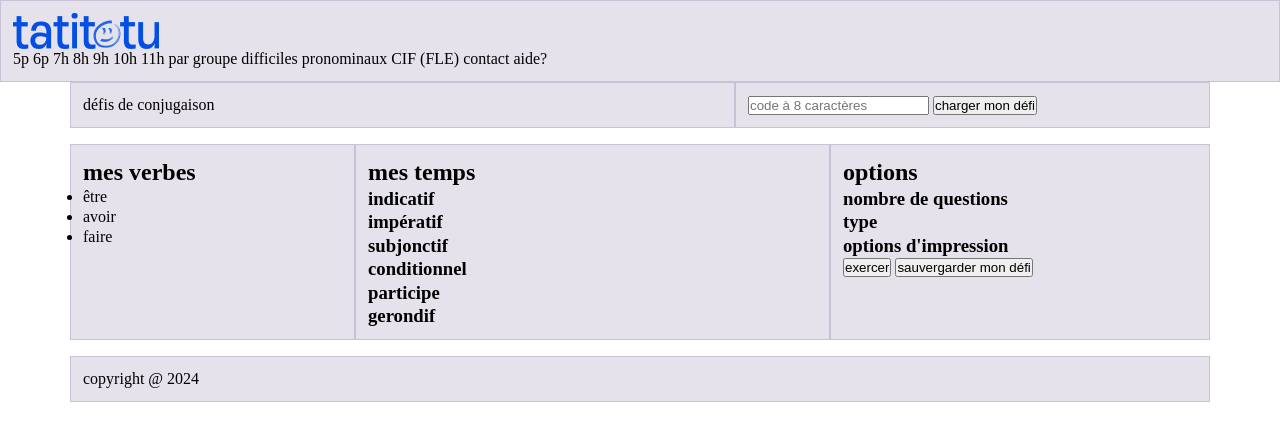
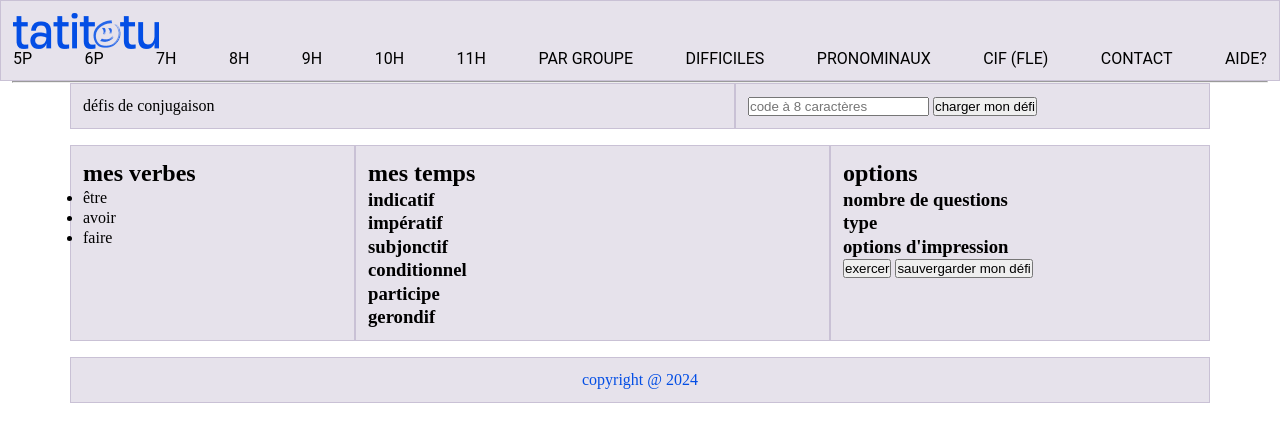
Before and after one commit to julia-ranzi/tatitotu-JuliaRanzi, a website built with Parcel: page src/index.html in a window 1280 px wide. Built offline with nearby package versions, Linux system fonts and the light colour scheme.

Commit message:
création des modules et de la nav

```diff
--- a/src/index.html
+++ b/src/index.html
@@ -11,23 +11,24 @@
       <div class="row">
         <div class="col-12">
           <img src="/img/logo-tatitotu.png" alt="logo-tatitotu" />
-          <nav>
-            <a>5p</a>
-            <a>6p</a>
-            <a>7h</a>
-            <a>8h</a>
-            <a>9h</a>
-            <a>10h</a>
-            <a>11h</a>
-            <a>par groupe</a>
-            <a>difficiles</a>
-            <a>pronominaux</a>
-            <a>CIF (FLE)</a>
-            <a>contact</a>
-            <a>aide?</a>
+          <nav class="nav-container">
+            <a class="nav-a">5p</a>
+            <a class="nav-a">6p</a>
+            <a class="nav-a">7h</a>
+            <a class="nav-a">8h</a>
+            <a class="nav-a">9h</a>
+            <a class="nav-a">10h</a>
+            <a class="nav-a">11h</a>
+            <a class="nav-a">par groupe</a>
+            <a class="nav-a">difficiles</a>
+            <a class="nav-a">pronominaux</a>
+            <a class="nav-a">CIF (FLE)</a>
+            <a class="nav-a">contact</a>
+            <a class="nav-a">aide?</a>
           </nav>
         </div>
       </div>
+      <hr />
     </div>
     <div class="container">
       <div class="row">
@@ -60,11 +61,11 @@
           <h3>nombre de questions</h3>
           <h3>type</h3>
           <h3>options d'impression</h3>
-          <input type="button" value="exercer" />
-          <input type="button" value="sauvergarder mon défi" />
+          <button>exercer</button>
+          <button>sauvergarder mon défi</button>
         </div>
       </div>
-      <div class="row">
+      <div class="row l-footer">
         <div class="col-12">
           <p>copyright @ 2024</p>
         </div>
--- a/src/scss/_layout.scss
+++ b/src/scss/_layout.scss
@@ -9,3 +9,8 @@
   background-color: rgba(86, 61, 124, 0.15);
   border: 1px solid rgba(86, 61, 124, 0.2);
 }
+
+.l-footer {
+  text-align: center;
+  color: #034ee5;
+}
--- a/src/scss/main.scss
+++ b/src/scss/main.scss
@@ -1,4 +1,4 @@
 @import "base";
 @import "layout";
-@import "modules/example";
+@import "modules/nav";
 @import "bootstrap/scss/bootstrap-grid";
--- /dev/null
+++ b/src/scss/modules/_nav.scss
@@ -0,0 +1,15 @@
+.nav-container {
+  display: flex;
+  flex-direction: row;
+  justify-content: space-between;
+}
+
+.nav-a {
+  text-transform: uppercase;
+  color: var(--nav, #000);
+  font-family: Roboto;
+  font-size: 16px;
+  font-style: normal;
+  font-weight: 400;
+  line-height: normal;
+}
```
Also changed, not shown: src/scss/modules/_buttons.scss (added), src/scss/modules/_info-buttons.scss (added), src/scss/modules/_option-button.scss (added), src/scss/modules/_switch.scss (added), src/scss/modules/_textfield.scss (added), src/scss/modules/_titles.scss (added).
